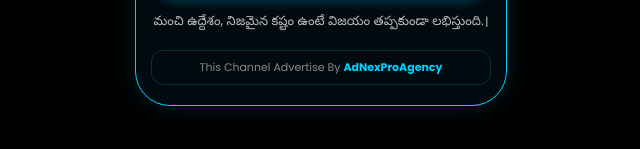
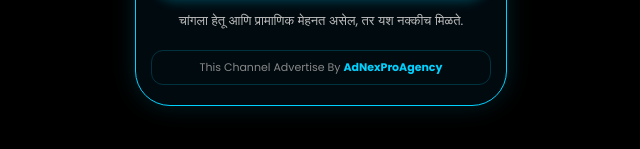
Before and after one commit to adbservice723-dev/tejaskumar2, a plain HTML site: page index.html in a window 1280 px wide. Shown: the part 591-740 px from the top of the page, 319-959 px from the left. Drawn offline with Linux system fonts and the light colour scheme.

Commit message:
Update index.html

```diff
--- a/index.html
+++ b/index.html
@@ -135,7 +135,7 @@
  <a href="https://t.me/+ZTfAx-mjbS0wYzc1" class="telegram-btn">
   JOIN FREE TELEGRAM
 </a>
-  <p class="hindi-quote">మంచి ఉద్దేశం, నిజమైన కష్టం ఉంటే విజయం తప్పకుండా లభిస్తుంది.।</p>
+  <p class="hindi-quote">चांगला हेतू आणि प्रामाणिक मेहनत असेल, तर यश नक्कीच मिळते.</p>
 
   <div class="footer-box">
     This Channel Advertise By <a href="https://t.me/+KMkMkqIAJvliMzM1" target="_blank">AdNexProAgency</a>
```
